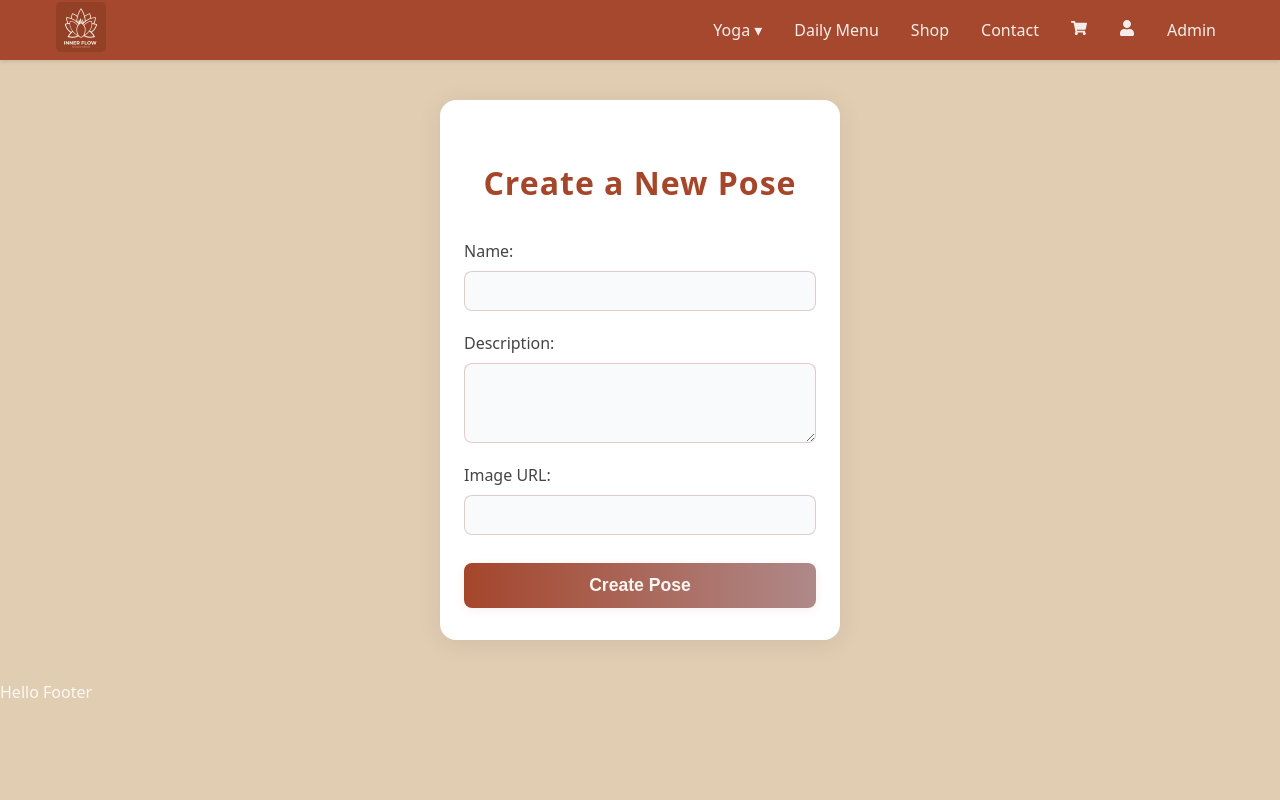
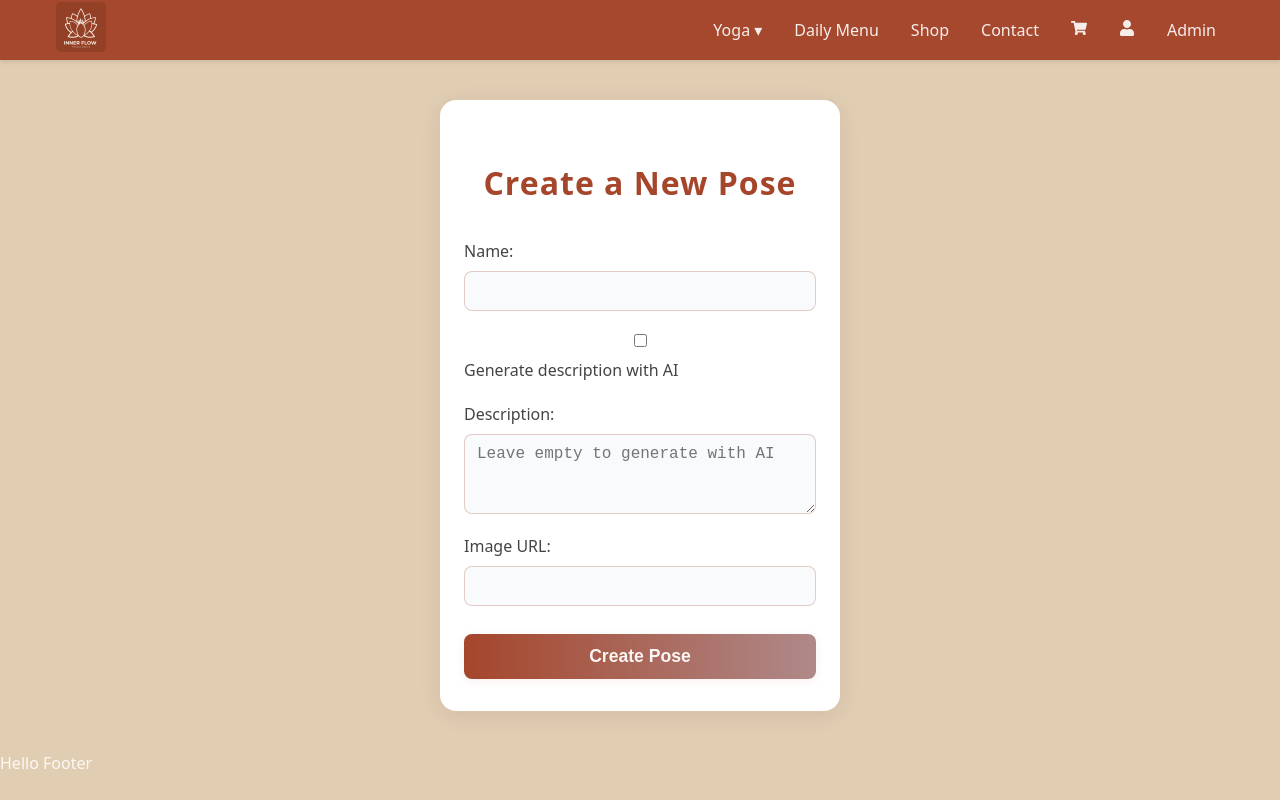
Before and after one commit to IsabelTizon/inner-flow, a React (Vite) app: page /admin/poses/create in a window 1280 px wide. Built offline with nearby package versions, Linux system fonts and the light colour scheme.

Commit message:
createPose updated for using OpenAI description

```diff
--- a/src/pages/admin/AdminDashboard.jsx
+++ b/src/pages/admin/AdminDashboard.jsx
@@ -24,7 +24,6 @@ export default function AdminDashboard() {
 				<CardLink to="/admin/poses">
 					View All Poses
 				</CardLink>
-				{/* Más CardLink para cursos, shop, etc. */}
 			</div>
 		</div>
 	);
--- a/src/pages/admin/poses/CreatePose.jsx
+++ b/src/pages/admin/poses/CreatePose.jsx
@@ -6,22 +6,32 @@ export default function CreatePose() {
 	const [description, setDescription] = useState("");
 	const [image, setImage] = useState("");
 	const [message, setMessage] = useState("");
+	const [useAIDescription, setUseAIDescription] =
+		useState(false);
 
 	const handleSubmit = async (e) => {
 		e.preventDefault();
 		try {
+			const token = localStorage.getItem("token"); // Obtener token del login
+
+			const requestData = {
+				name,
+				image,
+			};
+
+			if (!useAIDescription && description.trim()) {
+				requestData.description = description;
+			}
+
 			const res = await fetch(
 				"http://localhost:3000/poses",
 				{
 					method: "POST",
 					headers: {
 						"Content-Type": "application/json",
+						Authorization: `Bearer ${token}`,
 					},
-					body: JSON.stringify({
-						name,
-						description,
-						image,
-					}),
+					body: JSON.stringify(requestData),
 				}
 			);
 			if (res.ok) {
@@ -29,6 +39,7 @@ export default function CreatePose() {
 				setName("");
 				setDescription("");
 				setImage("");
+				setUseAIDescription(false);
 			} else {
 				setMessage("Error creating pose.");
 			}
@@ -50,15 +61,30 @@ export default function CreatePose() {
 					required
 				/>
 			</label>
+
 			<label className={styles.label}>
-				Description:
-				<textarea
-					className={styles.textarea}
-					value={description}
-					onChange={(e) => setDescription(e.target.value)}
-					required
+				<input
+					type="checkbox"
+					checked={useAIDescription}
+					onChange={(e) =>
+						setUseAIDescription(e.target.checked)
+					}
 				/>
+				Generate description with AI
 			</label>
+
+			{!useAIDescription && (
+				<label className={styles.label}>
+					Description:
+					<textarea
+						className={styles.textarea}
+						value={description}
+						onChange={(e) => setDescription(e.target.value)}
+						placeholder="Leave empty to generate with AI"
+					/>
+				</label>
+			)}
+
 			<label className={styles.label}>
 				Image URL:
 				<input
--- a/src/pages/admin/poses/createPose.module.css
+++ b/src/pages/admin/poses/createPose.module.css
@@ -35,6 +35,7 @@
 	font-size: 1rem;
 	background: #f8fafc;
 	transition: border-color 0.2s;
+	color: #444;
 }
 
 .input:focus,
```
